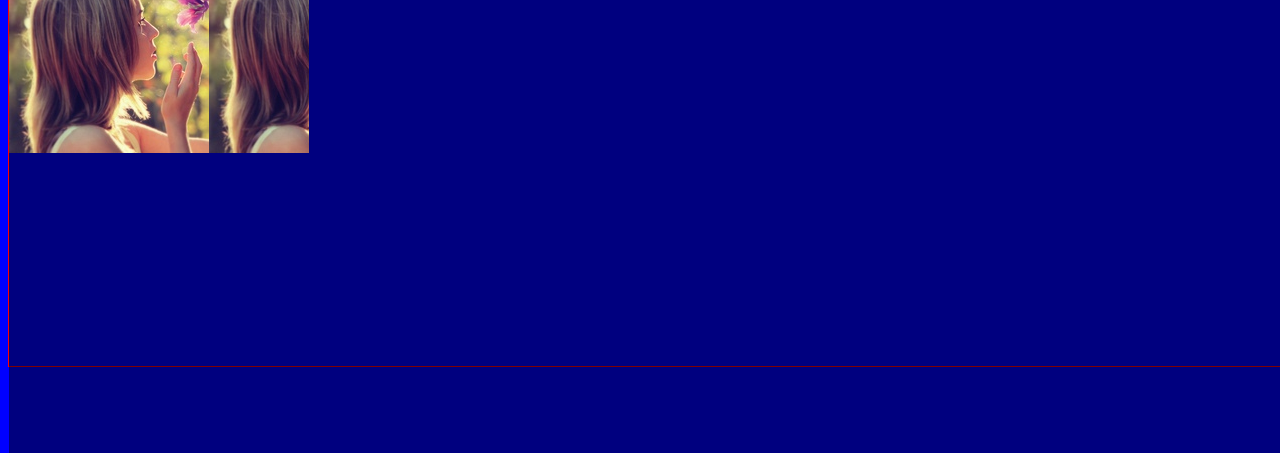
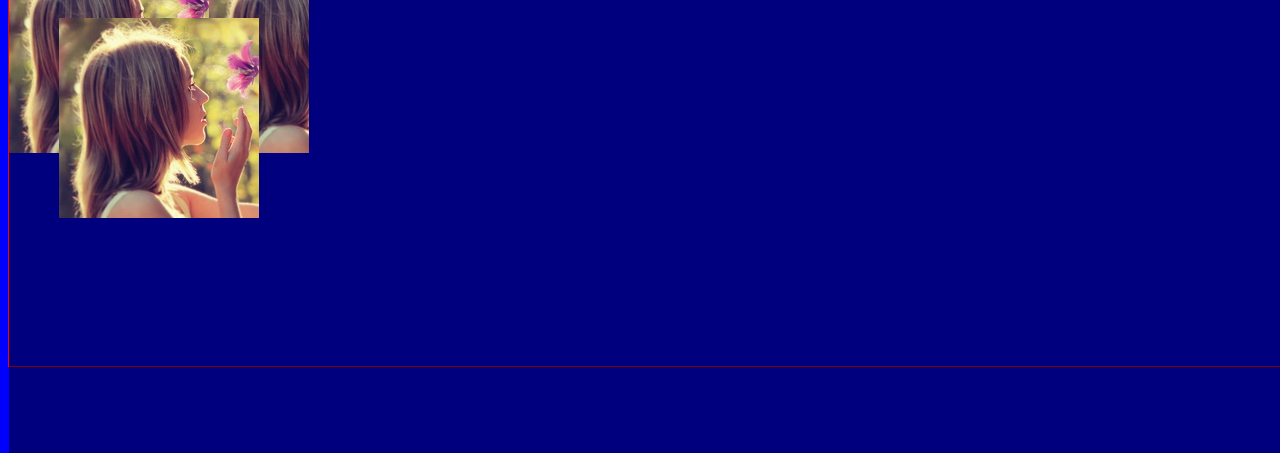
Before and after one commit to leftHandCat/webpackPractice, a website built with webpack: page webpackSuccess/index.html in a window 1280 px wide. Shown: the part 443-896 px from the top of the page. Built offline with nearby package versions, Linux system fonts and the light colour scheme; files whose address does not match are found by name.

Commit message:
Update layer.html

```diff
--- a/webpackSuccess/src/commponents/layer/layer.html
+++ b/webpackSuccess/src/commponents/layer/layer.html
@@ -5,6 +5,6 @@
 	<div class="subtain">
 		<h1>subTain</h1>
 
-		<!-- <img src="${require('./img/smell.jpg')}" alt=""> -->
+		<img src="./img/smell.jpg" alt="">
 	</div>
 </div>
```
